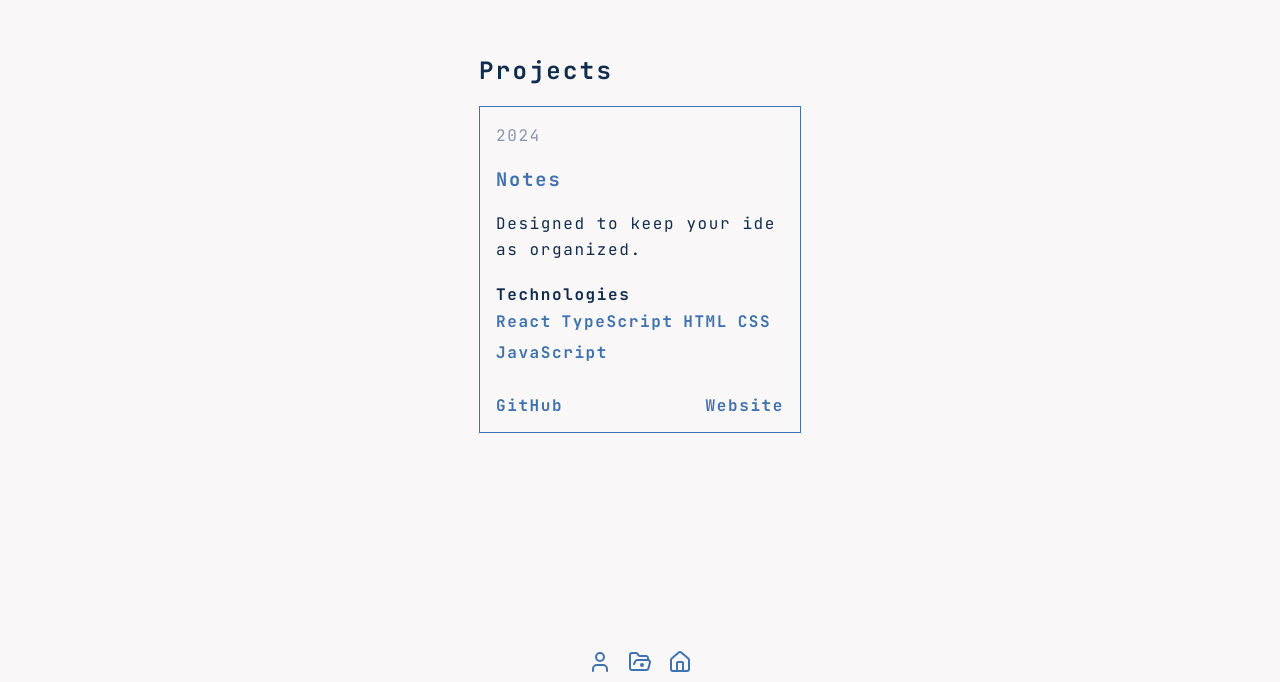
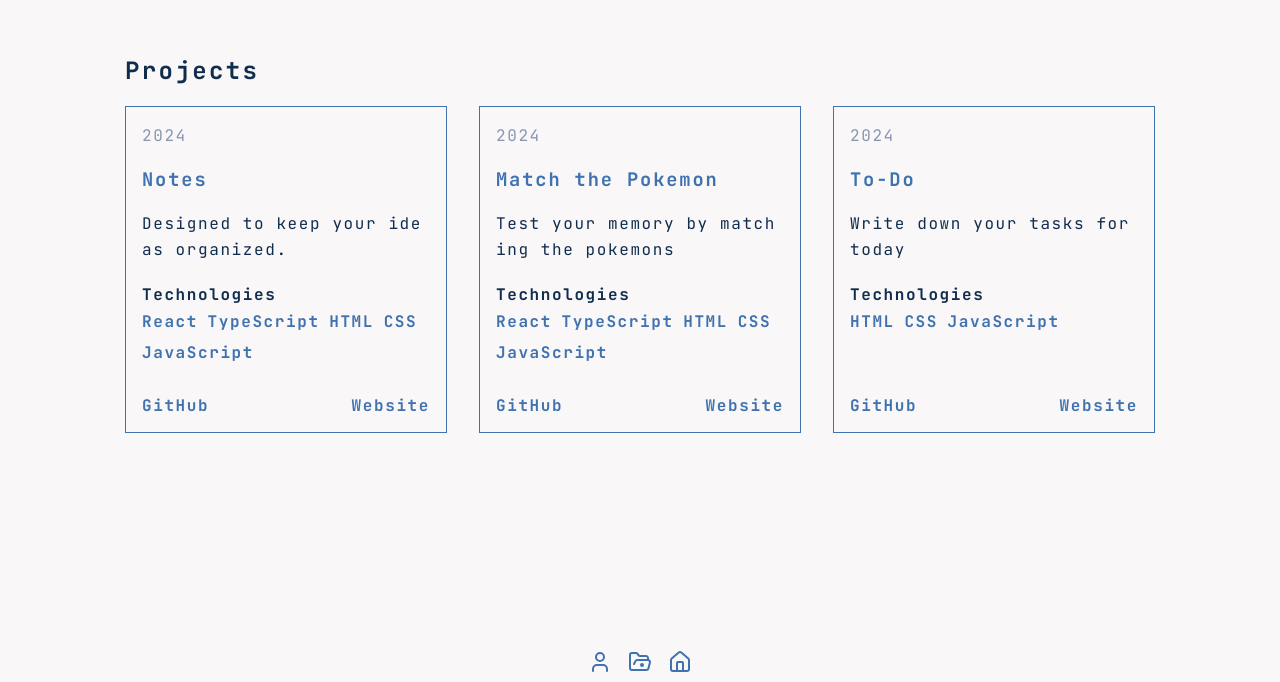
Before and after one commit to Adrydevmateo/website, a React (Vite) app: page /projects in a window 1280 px wide. Shown: the part 118-800 px from the top of the page. Built offline with nearby package versions, Linux system fonts and the light colour scheme.

Commit message:
Added new project

```diff
--- a/src/pages/home/Home.page.tsx
+++ b/src/pages/home/Home.page.tsx
@@ -90,7 +90,12 @@ function Desktop({ isMobile }: { isMobile: boolean }) {
     <h3>Experience</h3>
     <ul>
      <li>
-      <h4>Front End Developer | ATDEV | Dominican Republic | May 9, 2024 - TODAY</h4>
+      <h4>Web Developer Intern | ATDEV | Dominican Republic | May 9, 2024 - July 9, 2024</h4>
+      <p>
+       I was trained by a tech lead, a senior full-stack developer, and was working and learning with a UI/UX and QA who guided me through the process of becoming a web developer capable enough to do the job and be admitted by the company.</p>
+     </li>
+     <li>
+      <h4>Front End Developer | ATDEV | Dominican Republic | May 20, 2024 - TODAY</h4>
       <p>In this company, I've had the opportunity to dive into the world of web development, working on projects that range from building user interfaces to implementing interactive features.</p>
      </li>
     </ul>
--- a/src/pages/projects/Projects.page.tsx
+++ b/src/pages/projects/Projects.page.tsx
@@ -29,6 +29,34 @@ export default function ProjectsPage() {
    githubLink: 'https://github.com/Adrydevmateo/notes-app',
    websiteLink: 'https://notes-adrydev.netlify.app/'
   },
+  {
+   id: 1,
+   title: 'Match the Pokemon',
+   description: 'Test your memory by matching the pokemons',
+   technologies: [
+    { name: 'React', link: 'https://react.dev/' },
+    { name: 'TypeScript', link: 'https://www.typescriptlang.org/' },
+    { name: 'HTML', link: 'https://developer.mozilla.org/en-US/docs/Web/HTML' },
+    { name: 'CSS', link: 'https://developer.mozilla.org/en-US/docs/Web/CSS' },
+    { name: 'JavaScript', link: 'https://developer.mozilla.org/en-US/docs/Web/JavaScript' }
+   ],
+   year: '2024',
+   githubLink: 'https://github.com/Adrydevmateo/match-the-pokemon',
+   websiteLink: 'https://adrydev-match-the-pokemon.netlify.app/'
+  },
+  {
+   id: 2,
+   title: 'To-Do',
+   description: 'Write down your tasks for today',
+   technologies: [
+    { name: 'HTML', link: 'https://developer.mozilla.org/en-US/docs/Web/HTML' },
+    { name: 'CSS', link: 'https://developer.mozilla.org/en-US/docs/Web/CSS' },
+    { name: 'JavaScript', link: 'https://developer.mozilla.org/en-US/docs/Web/JavaScript' }
+   ],
+   year: '2024',
+   githubLink: 'https://github.com/Adrydevmateo/todo-prototype',
+   websiteLink: 'https://polite-pegasus-93eaea.netlify.app/'
+  }
  ]
 
  return (
```
